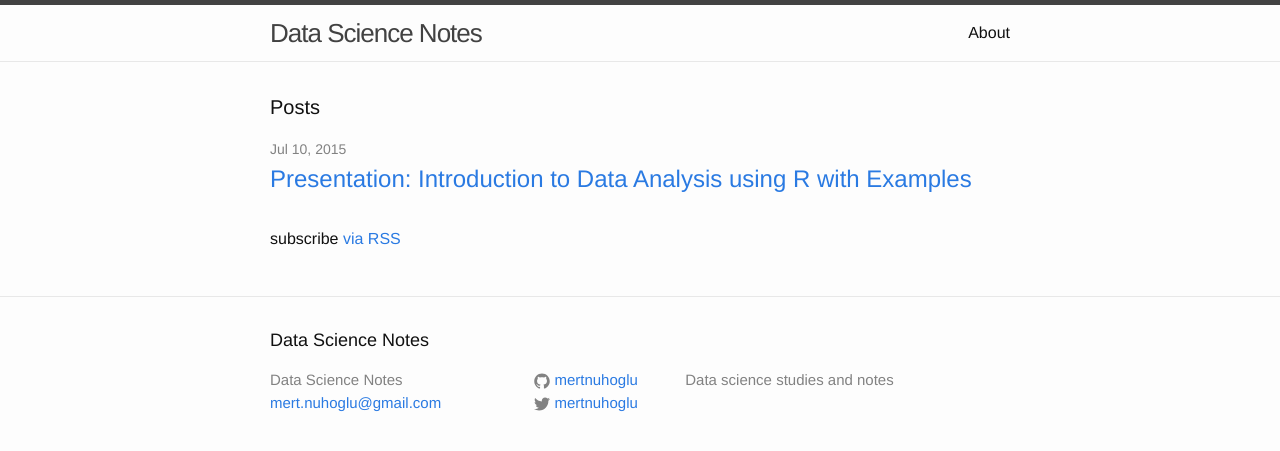
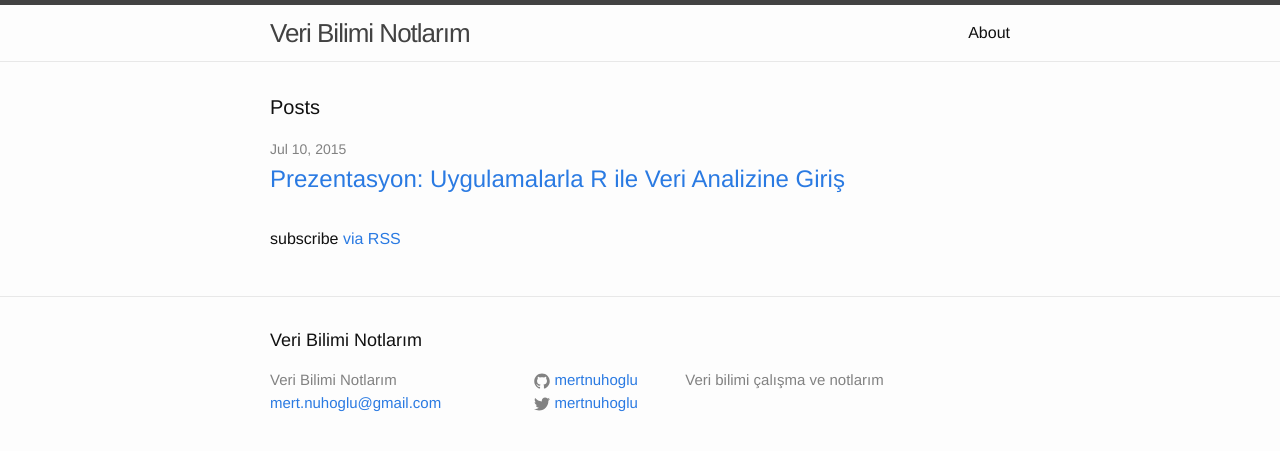
Before and after one commit to mertnuhoglu/blog_veribilimi, a Jekyll site: the page built from index.html, in a window 1280 px wide. Shown: the top 451 px of the page. Built offline with Jekyll 4.4.1, drawn with Linux system fonts in a browser that asks for light colours.

Commit message:
initial page

```diff
--- a/_config.yml
+++ b/_config.yml
@@ -1,32 +1,14 @@
 # Site settings
-title: Data Science Notes
+title: Veri Bilimi Notlarım
 email: mert.nuhoglu@gmail.com
 description: > # this means to ignore newlines until "baseurl:"
-  Data science studies and notes
+  Veri bilimi çalışma ve notlarım
 baseurl: "" # the subpath of your site, e.g. /blog/
-url: "http://datascience.mertnuhoglu.com" # the base hostname & protocol for your site
+url: "http://veribilimi.mertnuhoglu.com" # the base hostname & protocol for your site
 twitter_username: mertnuhoglu
 github_username:  mertnuhoglu
 
-exclude: ["blog-datascience-dcb29a0ca101.json"]
 # Build settings
 markdown: kramdown
 
-#analytics :
-#provider : google
-#google :
-    #tracking_id : 'UA-20351819-8'
-
-jekyll_ga:
-  service_account_email: '593997725935-0kgq9c2tq0dn2b04g5d4b605c7upnol7@developer.gserviceaccount.com'   # service account email address
-  key_file: privatekey.p12  # service account private key file
-  key_secret: notasecret    # service account private key's password
-  profileID: ga:104501184        # profile ID
-  start: last month         # Beginning of report
-  end: now                  # End of report
-  metric: ga:pageviews      # Metric code
-  segment:                  # optional
-  filters:                  # optional
-  sort: true                # Sort posts by this metric
-
-google_analytics: 'UA-20351819-8'
+google_analytics: 'UA-20351819-9'
--- a/_posts/2015-07-10-presentation-introduction-to-data-analysis-with-examples-using-R.md
+++ /dev/null
@@ -1,13 +0,0 @@
----
-layout: post
-title:  "Presentation: Introduction to Data Analysis using R with Examples"
-date:   2015-07-10 10:15
-categories: r examples presentation
----
-Here is the presentation that I gave for [IstanbulCoders group](http://istanbulcoders.org) in March 2015.
-
-To view in full screen go to: [http://mertnuhoglu.github.io/data_analysis_istanbulcoders/index.html](http://mertnuhoglu.github.io/data_analysis_istanbulcoders/index.html)
-
-Source in [github](https://github.com/mertnuhoglu/data_analysis_istanbulcoders)
-
-<iframe id="html5slides" src="http://mertnuhoglu.github.io/data_analysis_istanbulcoders/" width="800" height="600" scrolling="no" align="middle" frameborder="0"></iframe>
--- /dev/null
+++ b/_posts/2015-07-10-prezentasyon-uygulamalarla-R-ile-veri-analizine-giris.md
@@ -0,0 +1,13 @@
+---
+layout: post
+title:  "Prezentasyon: Uygulamalarla R ile Veri Analizine Giriş"
+date:   2015-07-10 10:15
+categories: r examples presentation
+---
+[IstanbulCoders grubu](http://istanbulcoders.org) için Mart 2015'te İTÜ Teknopark'ta yaptığım sunum.
+
+Tam ekranda görüntülemek için: [http://mertnuhoglu.github.io/data_analysis_istanbulcoders/turkish.html](http://mertnuhoglu.github.io/data_analysis_istanbulcoders/turkish.html)
+
+Kaynak kodları: [github](https://github.com/mertnuhoglu/data_analysis_istanbulcoders)
+
+<iframe id="html5slides" src="http://mertnuhoglu.github.io/data_analysis_istanbulcoders/turkish.html" width="800" height="600" scrolling="no" align="middle" frameborder="0"></iframe>
```
Also changed, not shown: 10 other files.
